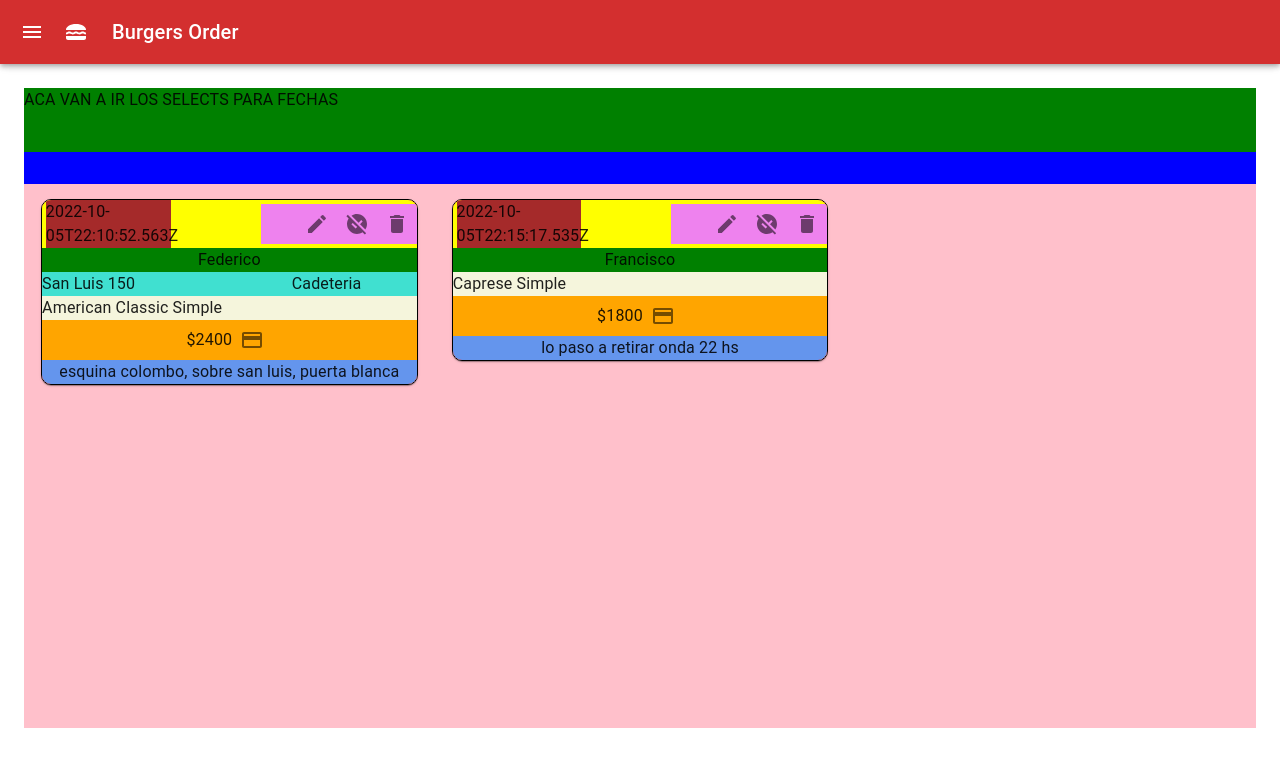
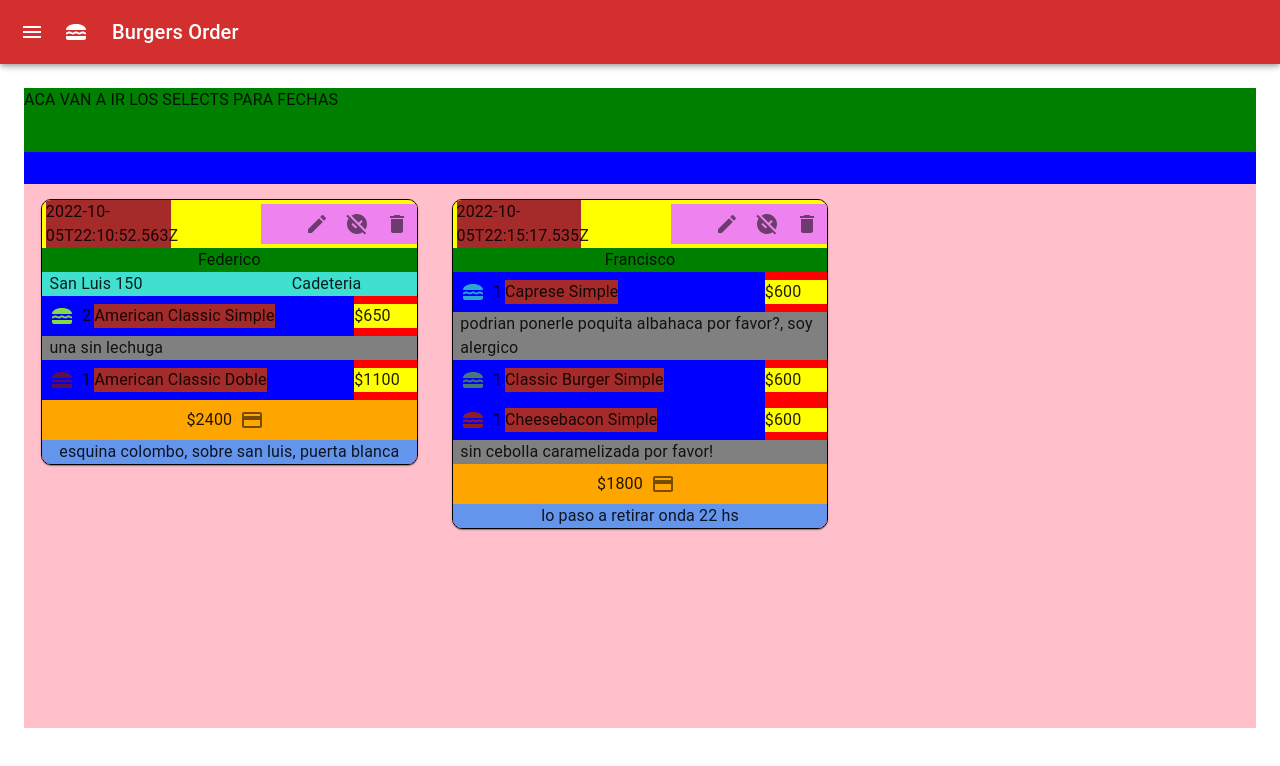
Before and after one commit to fransiri7/burgers-order-client, a React (Create React App) app: page /orders in a window 1280 px wide. Shown: the top 766 px of the page. Built offline with nearby package versions, Linux system fonts and the light colour scheme; no server answers.

Commit message:
disposiciÃon de productos

```diff
--- a/src/modules/order/OrderCard.jsx
+++ b/src/modules/order/OrderCard.jsx
@@ -1,10 +1,11 @@
-/* eslint-disable */
 import React from "react";
 import { Card, Grid, IconButton } from "@mui/material";
 import EditIcon from "@mui/icons-material/Edit";
 import UnpublishedIcon from "@mui/icons-material/Unpublished";
 import DeleteIcon from "@mui/icons-material/Delete";
 import CreditCardIcon from "@mui/icons-material/CreditCard";
+import LunchDiningIcon from "@mui/icons-material/LunchDining";
+import { PropTypes } from "prop-types";
 
 export function OrderCard({ order }) {
     return (
@@ -16,7 +17,7 @@ export function OrderCard({ order }) {
                     justifyContent="space-between"
                     alignContent="center"
                     alignItems="center"
-                    style={{ backgroundColor: "yellow", height: "15%" }}
+                    style={{ backgroundColor: "yellow" }}
                 >
                     <Grid item md={4} style={{ backgroundColor: "brown", marginLeft: "1%" }}>
                         {order.time}
@@ -43,14 +44,8 @@ export function OrderCard({ order }) {
                 <Grid item style={{ backgroundColor: "green", textAlign: "center" }}>
                     {order.name}
                 </Grid>
-                <Grid
-                    item
-                    container
-                    justifyContent="space-evenly"
-                    alignItems="center"
-                    style={{ backgroundColor: "turquoise", height: "20%" }}
-                >
-                    <Grid item md={8}>
+                <Grid item container justifyContent="space-evenly" alignItems="center" style={{ backgroundColor: "turquoise" }}>
+                    <Grid item md={8} style={{ paddingLeft: "2%" }}>
                         {order.address}
                     </Grid>
 
@@ -59,11 +54,39 @@ export function OrderCard({ order }) {
                     </Grid>
                 </Grid>
 
-                <Grid item container style={{ backgroundColor: "beige", height: "45%" }}>
-                    {order.products[0].name}
+                <Grid item container direction="column" style={{ backgroundColor: "beige" }}>
+                    {order.products.map(product => (
+                        <Grid
+                            key={product.id}
+                            item
+                            container
+                            justifyContent="space-around"
+                            alignItems="center"
+                            style={{ backgroundColor: "red" }}
+                        >
+                            <Grid item container md={10} alignItems="center" style={{ backgroundColor: "blue" }}>
+                                <Grid item>
+                                    <IconButton style={{ cursor: "default" }}>
+                                        <LunchDiningIcon style={{ color: product.hexColor }} />
+                                    </IconButton>
+                                </Grid>
+                                <Grid item>{product.orderProduct.quantity}</Grid>
+                                <Grid item style={{ backgroundColor: "brown", marginLeft: "1%" }}>
+                                    {product.name}
+                                </Grid>
+                            </Grid>
+
+                            <Grid item md={2} style={{ backgroundColor: "yellow" }}>
+                                ${product.price}
+                            </Grid>
+                            <Grid item md={12} style={{ backgroundColor: "grey", paddingLeft: "2%" }}>
+                                {product.orderProduct.notes}
+                            </Grid>
+                        </Grid>
+                    ))}
                 </Grid>
 
-                <Grid item container justifyContent="center" alignItems="center" style={{ backgroundColor: "orange", height: "10%" }}>
+                <Grid item container justifyContent="center" alignItems="center" style={{ backgroundColor: "orange" }}>
                     <Grid item>${order.totalPrice}</Grid>
                     <Grid item>
                         <IconButton style={{ cursor: "default" }}>
@@ -71,10 +94,14 @@ export function OrderCard({ order }) {
                         </IconButton>
                     </Grid>
                 </Grid>
-                <Grid item container justifyContent="center" style={{ backgroundColor: "cornflowerblue", height: "10%" }}>
+                <Grid item container justifyContent="center" style={{ backgroundColor: "cornflowerblue" }}>
                     <Grid item>{order.notes}</Grid>
                 </Grid>
             </Grid>
         </Card>
     );
 }
+
+OrderCard.propTypes = {
+    order: PropTypes.object
+};
--- a/src/modules/order/OrdersList.jsx
+++ b/src/modules/order/OrdersList.jsx
@@ -26,7 +26,7 @@ export function OrdersList() {
                         productId: 1,
                         quantity: 2,
                         subtotal: 1300,
-                        notes: null
+                        notes: "una sin lechuga"
                     }
                 },
                 {
@@ -66,7 +66,7 @@ export function OrdersList() {
                         productId: 7,
                         quantity: 1,
                         subtotal: 600,
-                        notes: null
+                        notes: "podrian ponerle poquita albahaca por favor?, soy alergico"
                     }
                 },
                 {
```
